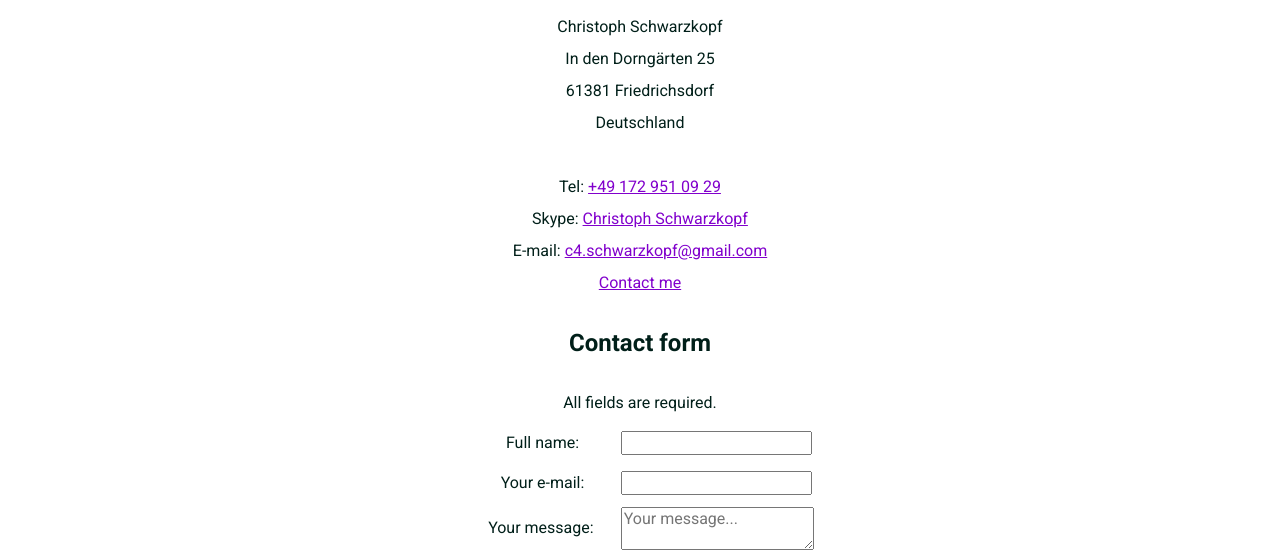
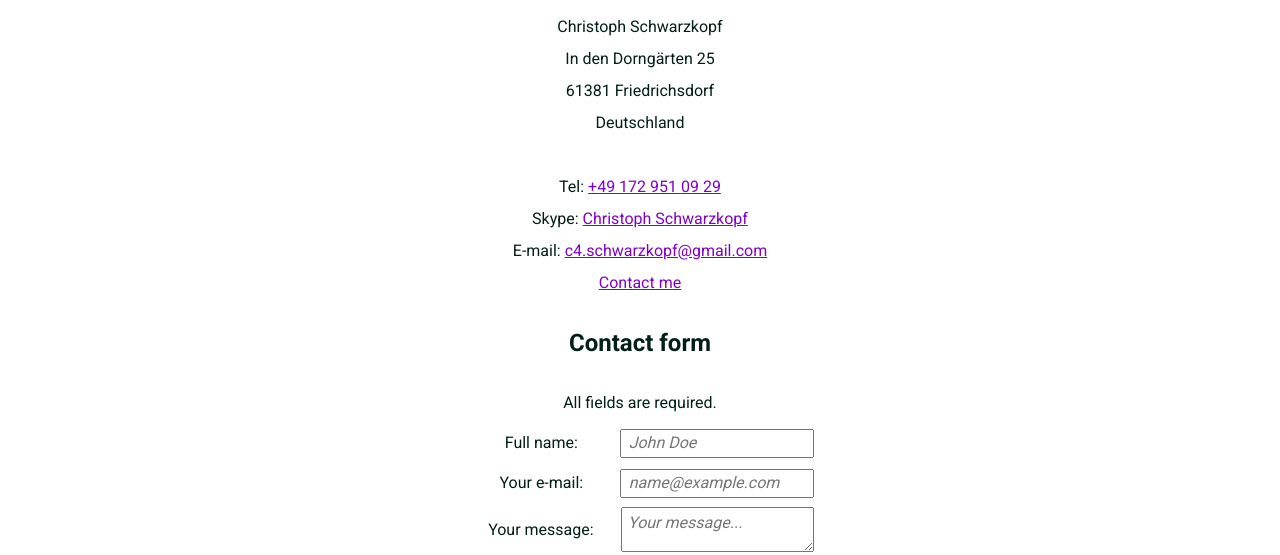
Before and after one commit to CetO-hub/my-portfolio-website, a plain HTML site: page contact.html in a window 1280 px wide. Shown: the part 201-756 px from the top of the page. Drawn offline with nearby package versions, Linux system fonts and the light colour scheme.

Commit message:
Update contact page
Add padding to input form fields and placeholder. Change font style
for placeholder to italic.

```diff
--- a/contact.html
+++ b/contact.html
@@ -82,11 +82,16 @@
           <p>All fields are required.</p>
           <div>
             <label for="name">Full name:</label>
-            <input id="name" type="text" required />
+            <input id="name" type="text" placeholder="John Doe" required />
           </div>
           <div>
             <label for="email">Your e-mail:</label>
-            <input id="email" type="email" required />
+            <input
+              id="email"
+              type="email"
+              placeholder="name@example.com"
+              required
+            />
           </div>
           <div>
             <div class="your-message">
--- a/css/styles.css
+++ b/css/styles.css
@@ -307,6 +307,16 @@ button:focus,
   align-self: center;
 }
 
+.contact-form input,
+.contact-form textarea {
+  padding: 0.2rem;
+}
+.contact-form input::placeholder,
+.contact-form textarea::placeholder {
+  font-style: italic;
+  padding: 0.2rem;
+}
+
 .contact-form__textfield-description {
   font-size: 12px;
   margin: 0.5rem auto 1rem;
```
